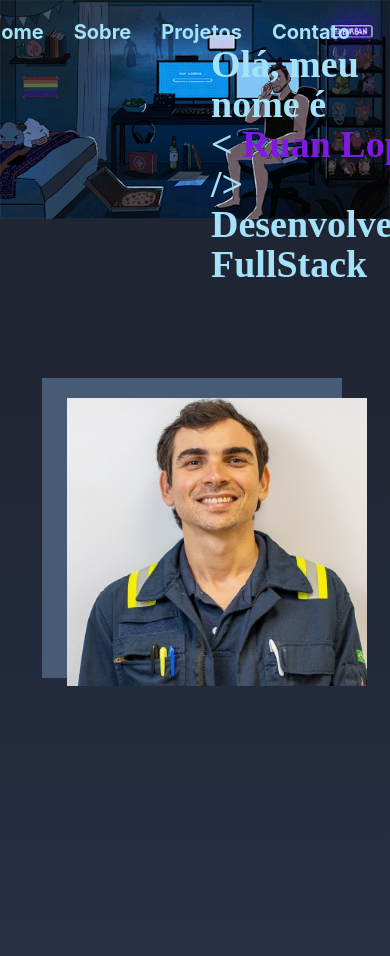
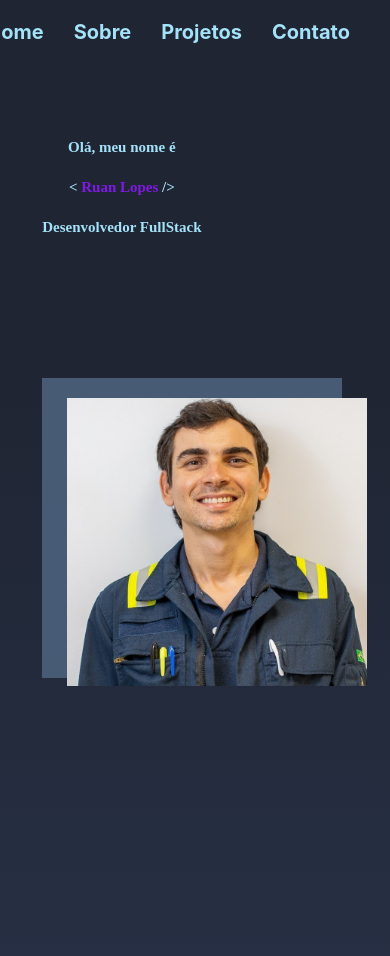
Before and after one commit to RuanL-Dev/portfolio_RuanL-Dev, a Next.js app: page / in a window 390 px wide. Shown: the top 956 px of the page. Built offline with nearby package versions, Linux system fonts and the light colour scheme.

Commit message:
Slogan responsivity adjust

```diff
--- a/pages/index.jsx
+++ b/pages/index.jsx
@@ -15,6 +15,9 @@ const StyledImage = styled.div`
   background-repeat: no-repeat;
   background-size: cover;
 
+  @media (max-width: 425px) {
+    background-image: none;
+  }
   @media (max-width: 880px) {
     background-size: contain;
     width: 100%;
--- a/src/components/layout/Slogan.jsx
+++ b/src/components/layout/Slogan.jsx
@@ -7,6 +7,16 @@ const Container = styled.div`
   text-align: left;
   position: absolute;
   left: 25vh;
+
+  @media (max-width: 900px) {
+    top: 15vh;
+    left: 10vh;
+  }
+
+  @media (max-width: 580px) {
+    top: 15vh;
+    left: 5vh;
+  }
 `
 
 const StyledSlogan = styled.p`
@@ -16,6 +26,18 @@ const StyledSlogan = styled.p`
   font-weight: 700;
   font-size: 38px;
   line-height: 40px;
+
+  @media (max-width: 900px) {
+    font-size: 25px;
+  }
+
+  @media (max-width: 800px) {
+    font-size: 18px;
+  }
+
+  @media (max-width: 500px) {
+    font-size: 15px;
+  }
 `
 const StyledColor = styled.span`
   color: #7F1AE3;
```
